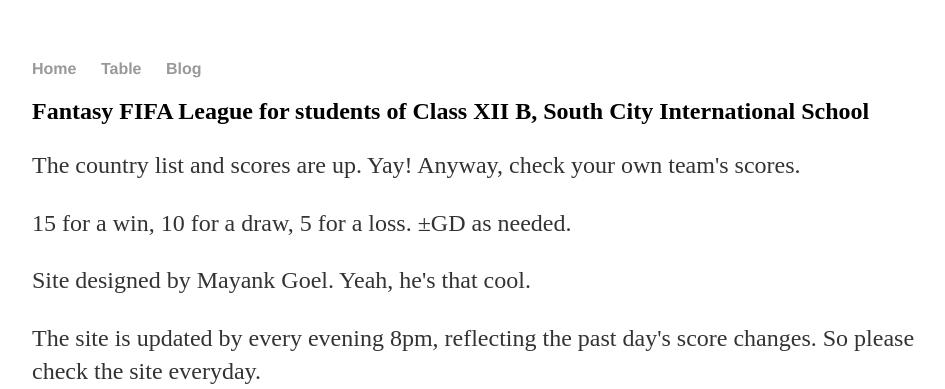
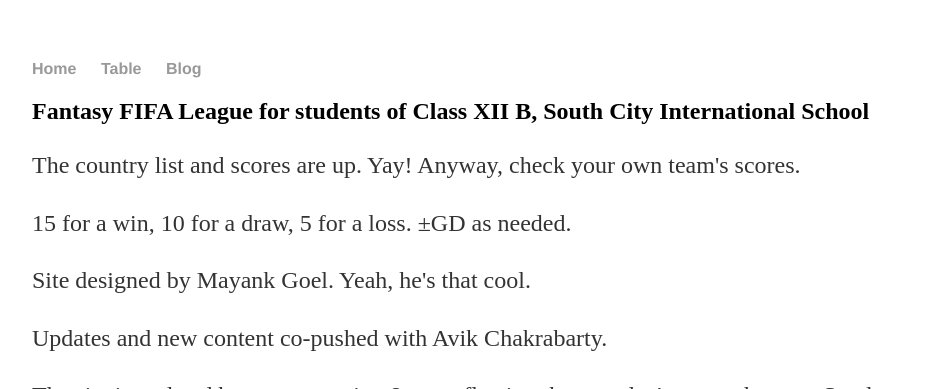
Before and after one commit to fantasyfifa/fantasyfifa.github.io, a Jekyll site: the page built from index.html, in a window 1280 px wide, cut to the strip 0-389 px from the top of the page. Shown: the whole strip, without its empty margins (160-1105 px from the left). Built offline with Jekyll 4.4.1, drawn with Linux system fonts in a browser that asks for light colours.

Commit message:
Update index.html

```diff
--- a/index.html
+++ b/index.html
@@ -7,6 +7,7 @@
 	<p>The country list and scores are up. Yay! Anyway, check your own team's scores.</p>
 	<p>15 for a win, 10 for a draw, 5 for a loss. ±GD as needed.</p>
 	<p>Site designed by Mayank Goel. Yeah, he's that cool.</p>
+	<p>Updates and new content co-pushed with Avik Chakrabarty.</p>
 	<p>The site is updated by every evening 8pm, reflecting the past day's score changes. So please check the site everyday.</p>
 	<a href="https://ibb.co/gXt5Eo"><img src="https://preview.ibb.co/dBG30T/score2.png" alt="score2" border="0"></a>
 	<p>KY's Belgium defeated SA's Tunisia 5-2.<br/> UT's South Korea lose to their own Mexico with a scoreline of 2-1 <br/> KY's Germany defeated RM's Sweden 2-1</p>
```
